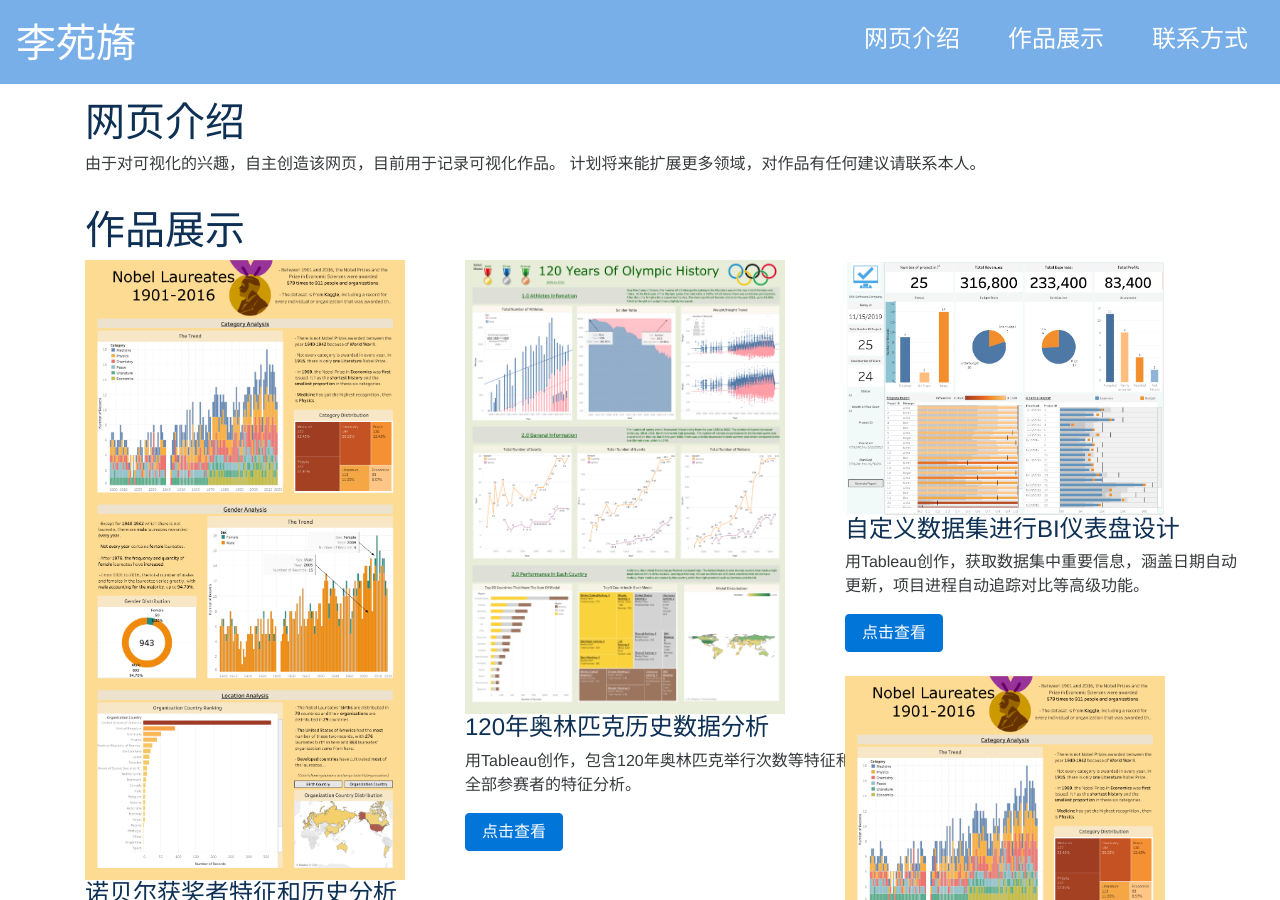
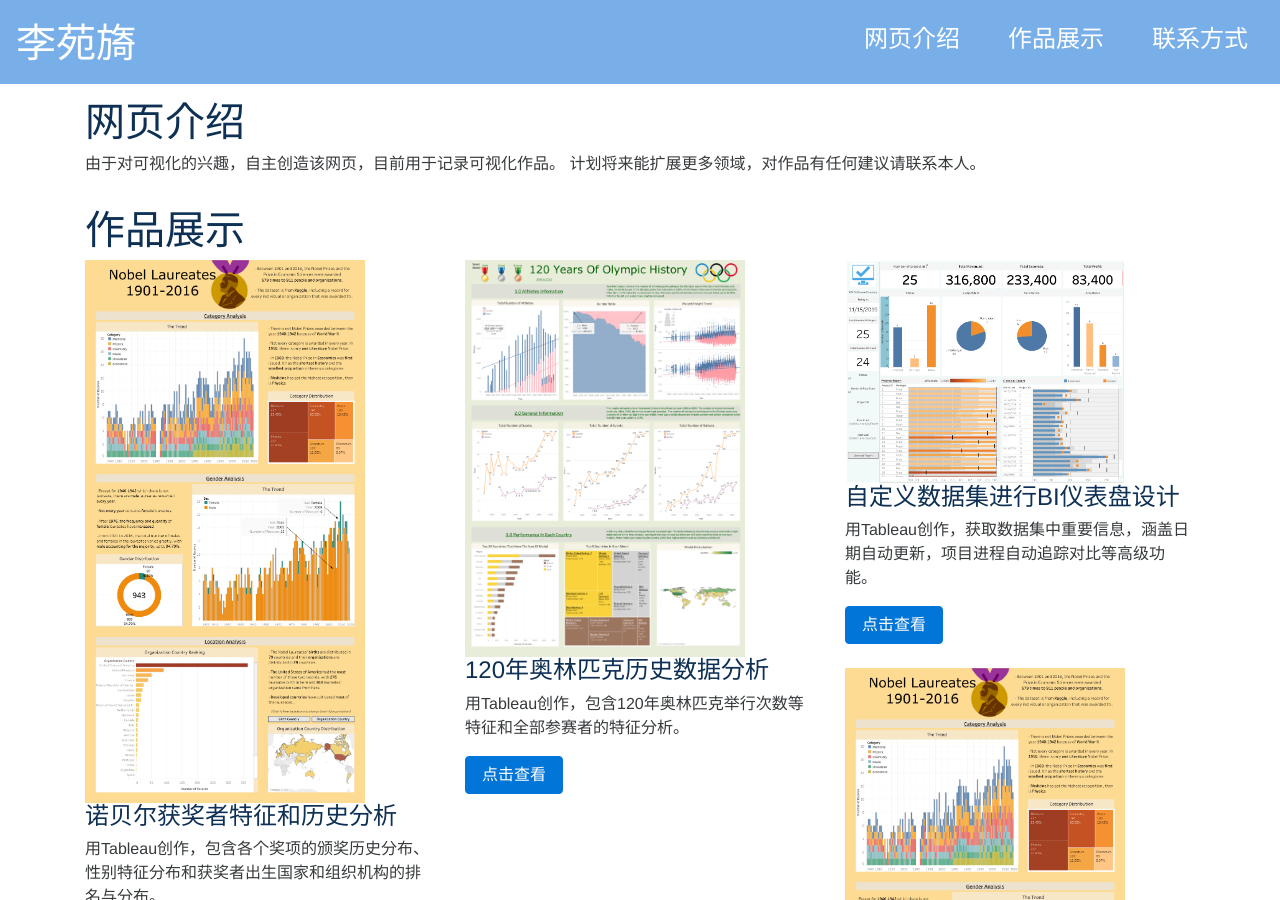
Before and after one commit to portfolio-central/jekyll-instagram-portfolio-theme, a Jekyll site: the page built from index.html, in a window 1280 px wide and 900 px high, scrolled down 502 px. Built offline with Jekyll 4.4.1, drawn with Linux system fonts in a browser that asks for light colours; nearby versions of some CDN libraries.

Commit message:
"card border-dark mb-3"

```diff
--- a/_includes/instagram.html
+++ b/_includes/instagram.html
@@ -8,7 +8,7 @@
         <div class="card-deck">
             <div class="col-md-4">
 
-                <div class="card border-primary mb-3" style="width:400px">
+                <div class="card border-primary mb-3" >
                     <img class="card-img-top" src="./web-dist/images/nobel.jpg" alt="Card image" style="width:80%"  >
                     <div class="card-body">
                         <h4 class="card-title">诺贝尔获奖者特征和历史分析</h4>
@@ -22,7 +22,7 @@
 
             <div class="col-md-4">
 
-                <div class="card border-primary mb-3" style="width:400px">
+                <div class="card border-primary mb-3" >
                     <img class="card-img-top" src="./web-dist/images/olympic.png" alt="Card image" style="width:80%">
                     <div class="card-body">
                         <h4 class="card-title">120年奥林匹克历史数据分析</h4>
@@ -36,7 +36,7 @@
 
                 <div class="col-md-4">
 
-                    <div class="card border-dark mb-3" style="width:400px">
+                    <div class="card border-dark mb-3" >
                         <img class="card-img-top" src="./web-dist/images/BIdashboard.png" alt="Card image" style="width:80%">
                         <div class="card-body">
                             <h4 class="card-title">自定义数据集进行BI仪表盘设计</h4>
@@ -49,7 +49,7 @@
             </div>
             <div class="col-md-4">
 
-                <div class="card border-dark mb-3" style="width:400px">
+                <div class="card border-dark mb-3" >
                     <img class="card-img-top" src="./web-dist/images/nobel.jpg" alt="Card image" style="width:80%"  >
                     <div class="card-body">
                         <h4 class="card-title">诺贝尔获奖者特征和历史分析</h4>
```
